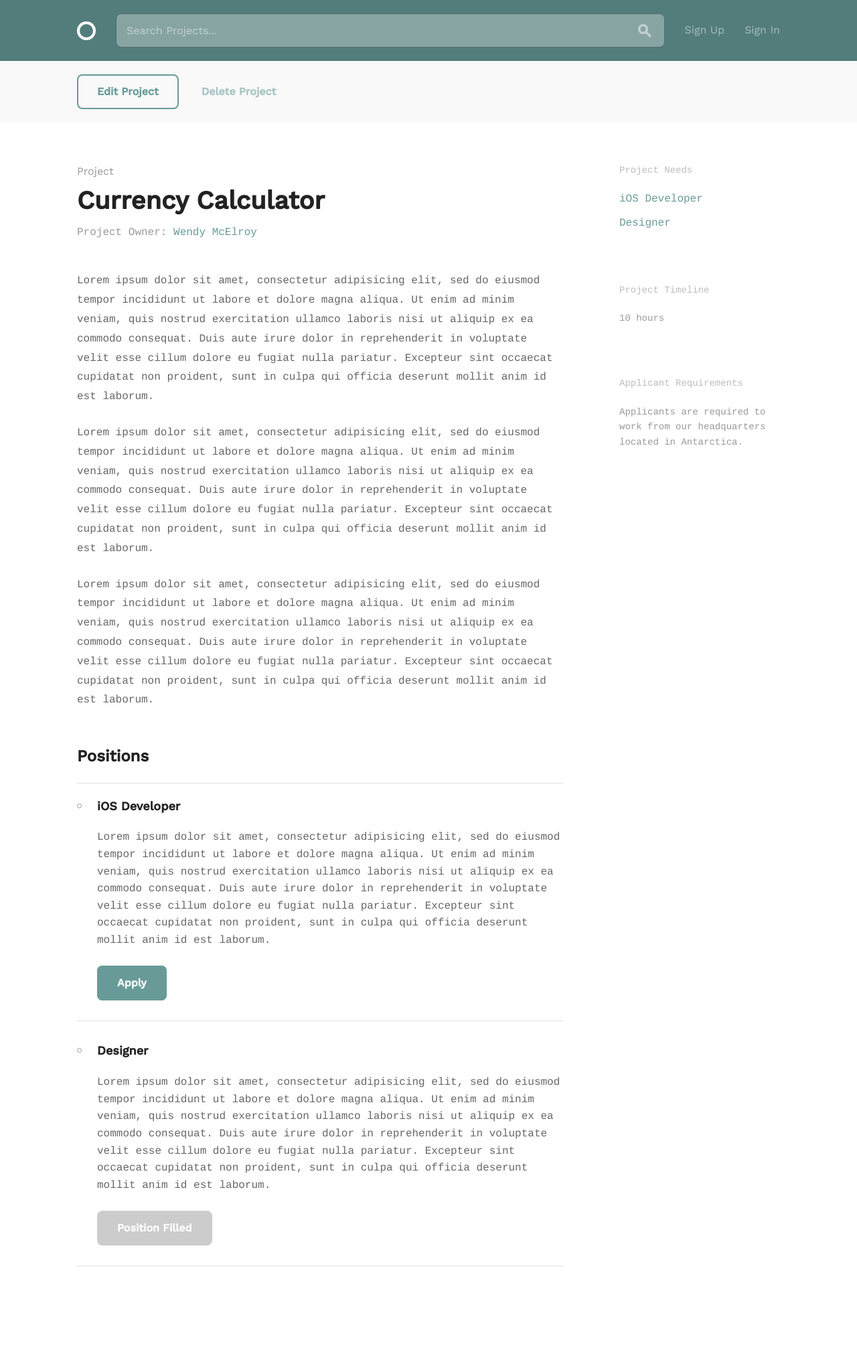
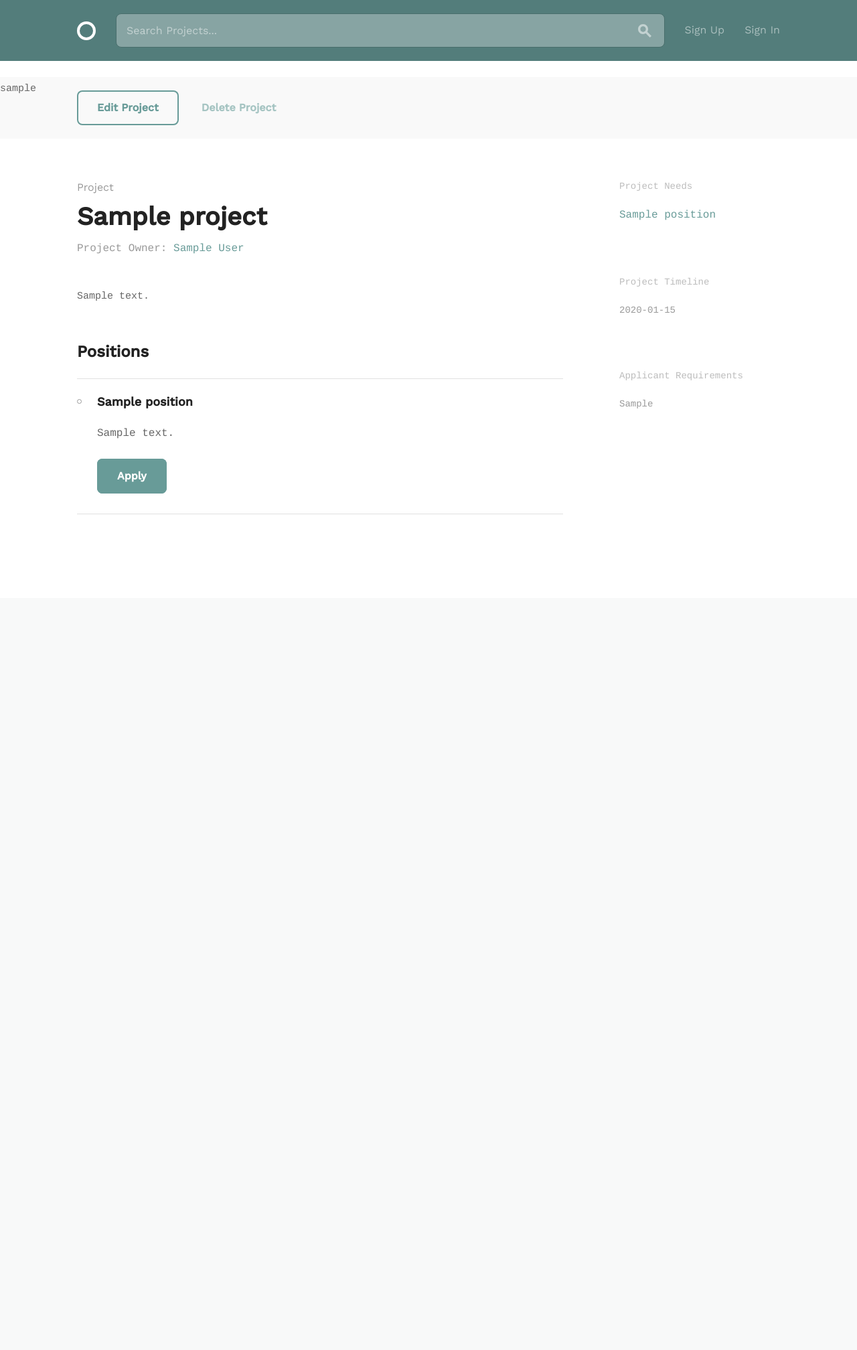
Before and after one commit to python-force/social-team-builder, a Django app: template stb/core/templates/project.html in a window 1280 px wide. Shown: the whole page at 67% size. After the commit the page ends 768 px from the top, so only its background shows below. Run offline with Django 3.2, Linux system fonts and the light colour scheme; the template is opened without the code that fills it: values that come from a table or form of the project are taken from there, others are empty; tables that the repository leaves empty hold one stand-in row (values such as "Sample post").

Commit message:
project pages

```diff
--- a/stb/core/templates/index.html
+++ b/stb/core/templates/index.html
@@ -10,7 +10,7 @@
         <h2>Projects</h2>
       </div>
       <div class="circle--fluid--cell circle--fluid--secondary">
-        <a class="button button-primary icon-on-left" href="project_new.html">
+        <a class="button button-primary icon-on-left" href="{% url 'project-new' %}">
           <svg version="1.1" xmlns="http://www.w3.org/2000/svg" xmlns:xlink="http://www.w3.org/1999/xlink" x="0px" y="0px" viewBox="0 0 13 13" style="enable-background:new 0 0 13 13;" xml:space="preserve" class="add">
             <polygon points="7,6 7,0 6,0 6,6 0,6 0,7 6,7 6,13 7,13 7,7 13,7 13,6 "/>
           </svg>
@@ -41,7 +41,7 @@
         </thead>
         <tbody>
           {% for project in projects %}
-          <tr class="clickable-row" data-href="project.html">
+          <tr class="clickable-row" data-href="{% url 'project' project.id %}">
             <td>
               <h3>{{ project.title }}</h3>
             </td>
--- a/stb/core/templates/project.html
+++ b/stb/core/templates/project.html
@@ -4,10 +4,14 @@
 
 {% block content %}
 
+
+{{ profile }}<br>
+
+
   <div class="circle--actions--bar">
     <div class="bounds">
       <div class="grid-100">
-        <a class="button" href="project_edit.html">Edit Project</a>
+        <a class="button" href="{% url 'project-edit' project.id %}">Edit Project</a>
         <a class="button button-text" href="index.html">Delete Project</a>
       </div>
     </div>
@@ -17,32 +21,25 @@
     <div class="grid-70">
       <div class="circle--article--header">
         <h4 class="circle--article--section">Project</h4>
-        <h1 class="circle--article--title">Currency Calculator</h1>
-        <p class="circle--article--byline">Project Owner: <a>Wendy McElroy</a></p>
+        <h1 class="circle--article--title">{{ project.title }}</h1>
+        <p class="circle--article--byline">Project Owner: <a>{{ profile.full_name }}</a></p>
       </div>
 
       <div class="circle--article--body">
-        <p>Lorem ipsum dolor sit amet, consectetur adipisicing elit, sed do eiusmod tempor incididunt ut labore et dolore magna aliqua. Ut enim ad minim veniam, quis nostrud exercitation ullamco laboris nisi ut aliquip ex ea commodo consequat. Duis aute irure dolor in reprehenderit in voluptate velit esse cillum dolore eu fugiat nulla pariatur. Excepteur sint occaecat cupidatat non proident, sunt in culpa qui officia deserunt mollit anim id est laborum.</p>
-
-        <p>Lorem ipsum dolor sit amet, consectetur adipisicing elit, sed do eiusmod tempor incididunt ut labore et dolore magna aliqua. Ut enim ad minim veniam, quis nostrud exercitation ullamco laboris nisi ut aliquip ex ea commodo consequat. Duis aute irure dolor in reprehenderit in voluptate velit esse cillum dolore eu fugiat nulla pariatur. Excepteur sint occaecat cupidatat non proident, sunt in culpa qui officia deserunt mollit anim id est laborum.</p>
-
-        <p>Lorem ipsum dolor sit amet, consectetur adipisicing elit, sed do eiusmod tempor incididunt ut labore et dolore magna aliqua. Ut enim ad minim veniam, quis nostrud exercitation ullamco laboris nisi ut aliquip ex ea commodo consequat. Duis aute irure dolor in reprehenderit in voluptate velit esse cillum dolore eu fugiat nulla pariatur. Excepteur sint occaecat cupidatat non proident, sunt in culpa qui officia deserunt mollit anim id est laborum.</p>
+        {{ project.description }}
       </div>
 
       <div class="circle--project--positions">
         <h2>Positions</h2>
 
         <ul class="circle--group--list">
+          {% for position in positions %}
           <li>
-            <h3>iOS Developer</h3>
-            <p>Lorem ipsum dolor sit amet, consectetur adipisicing elit, sed do eiusmod tempor incididunt ut labore et dolore magna aliqua. Ut enim ad minim veniam, quis nostrud exercitation ullamco laboris nisi ut aliquip ex ea commodo consequat. Duis aute irure dolor in reprehenderit in voluptate velit esse cillum dolore eu fugiat nulla pariatur. Excepteur sint occaecat cupidatat non proident, sunt in culpa qui officia deserunt mollit anim id est laborum.</p>
+            <h3>{{ position.title }}</h3>
+            <p>{{ position.description }}</p>
             <a class="button button-primary">Apply</a>
           </li>
-          <li>
-            <h3>Designer</h3>
-            <p>Lorem ipsum dolor sit amet, consectetur adipisicing elit, sed do eiusmod tempor incididunt ut labore et dolore magna aliqua. Ut enim ad minim veniam, quis nostrud exercitation ullamco laboris nisi ut aliquip ex ea commodo consequat. Duis aute irure dolor in reprehenderit in voluptate velit esse cillum dolore eu fugiat nulla pariatur. Excepteur sint occaecat cupidatat non proident, sunt in culpa qui officia deserunt mollit anim id est laborum.</p>
-            <a class="button button-primary button-inactive">Position Filled</a>
-          </li>
+          {% endfor %}
         </ul>
       </div>
 
@@ -52,19 +49,20 @@
       <div class="circle--secondary--module">
         <h3>Project Needs</h3>
         <ul class="circle--link--list">
-          <li><a>iOS Developer</a></li>
-          <li><a>Designer</a></li>
+          {% for position in positions %}
+          <li><a>{{ position.title }}</a></li>
+          {% endfor %}
         </ul>
       </div>
 
       <div class="circle--secondary--module">
         <h3>Project Timeline</h3>
-        <p>10 hours</p>
+        <p>{{ project.timeline }}</p>
       </div>
 
       <div class="circle--secondary--module">
         <h3>Applicant Requirements</h3>
-        <p>Applicants are required to work from our headquarters located in Antarctica.</p>
+        <p>{{ project.applicant_requirements }}</p>
       </div>
 
     </div>
```
Also changed, not shown: stb/core/templates/project_new.html (+37 -13 lines), stb/core/views.py (+9 -0 lines).
